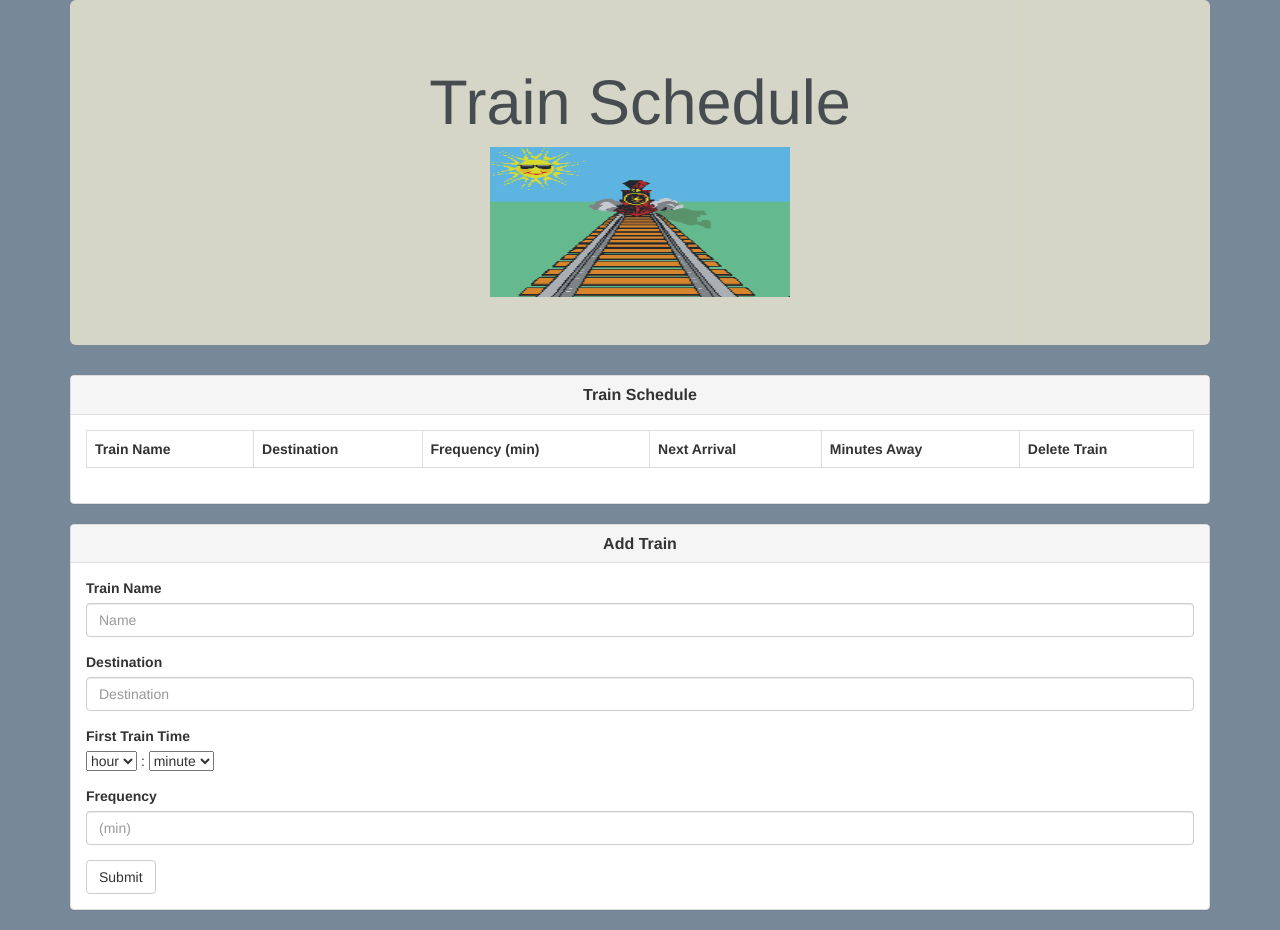
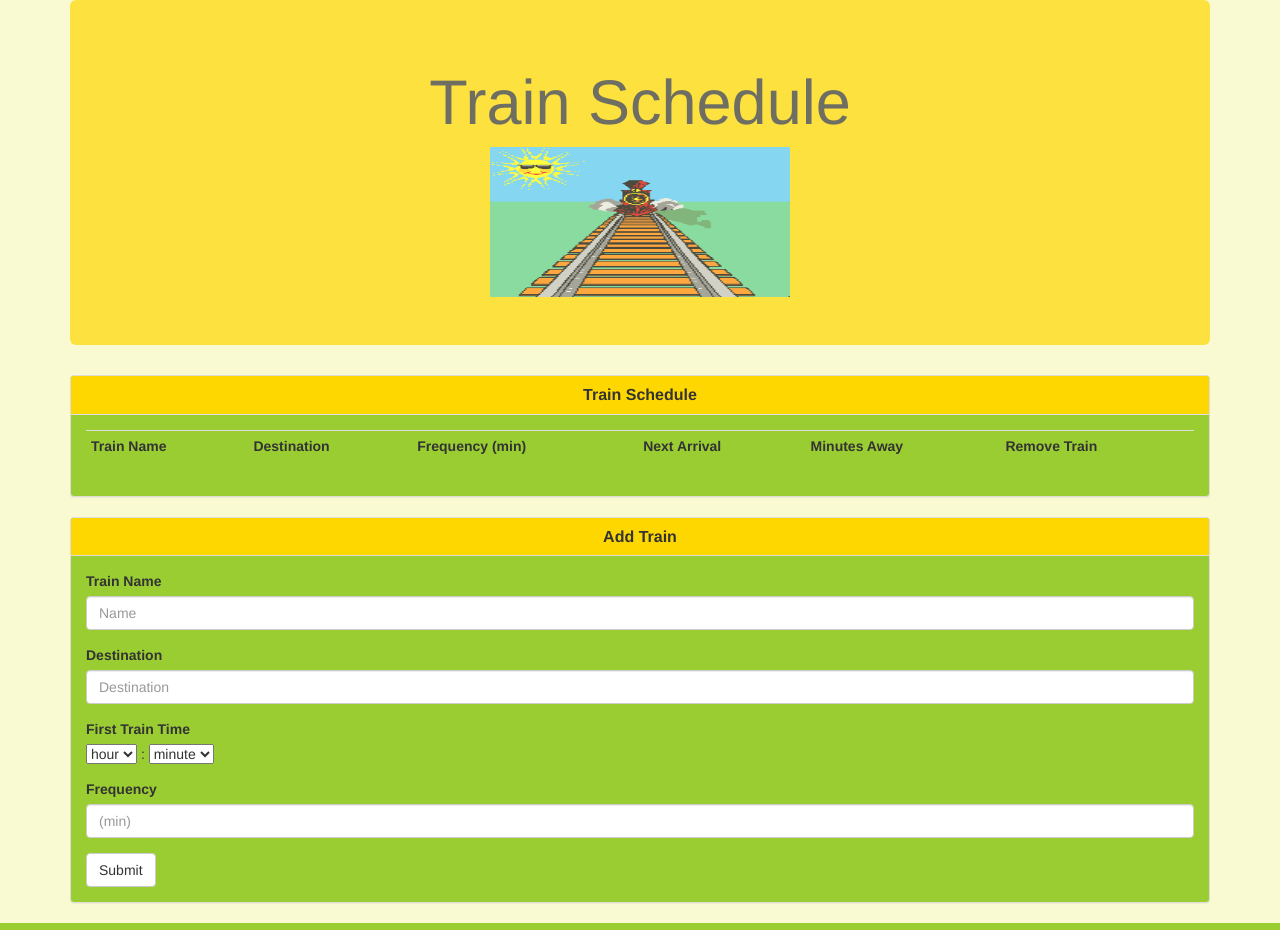
Before and after one commit to ranghel/Train-Scheduler, a PHP site: page / in a window 1280 px wide. Run offline with PHP 8.4, Linux system fonts and the light colour scheme; lists and menus that the app fills with data are empty; some libraries are stand-ins or nearby versions.

Commit message:
cleaned up the filesand changed styling

```diff
--- a/assets/css/style.css
+++ b/assets/css/style.css
@@ -1,23 +1,21 @@
 body {
-    background-color: lightslategrey;
-    /*background-image: url("../images/trainbackground1.jpg");*/
+    background-color: lightgoldenrodyellow;
 }
 
 .jumbotron {
-    background-color: cornsilk;
+    background-color: gold;
     opacity: 0.7;
 }
 
-.panel-primary {
-    background-color: orange;
-    opacity: 0.9;
-}
 
 h3 {
     font-weight: bold;
 }
 
-.table>tbody>tr>th.info {
-    background-color: black;
-    color: white;
+.panel-default {
+    background-color: yellowgreen;
 }
+
+.panel-default>.panel-heading {
+    background-color: gold;
+}
--- a/assets/javascript/logic.js
+++ b/assets/javascript/logic.js
@@ -1,6 +1,6 @@
 $(document).ready(function() {
 
-$(function () {
+$(function (combodate) {
     $("#time-input").combodate({
         firstItem: "name",
         minuteStep: 1
@@ -30,8 +30,10 @@ $(function () {
         // Get user input
         var trainName = $("#train-input").val().trim();
         var destination = $("#destination-input").val().trim();
-        var firstTrainTime = $("#time-input").val().trim();
+        var firstTrainTime = $("#time-input").combodate('getValue', 'HH:mm');
+        //var firstTrainTime = $("#time-input").val();
         var frequency = $("#frequency-input").val().trim();
+
 
 
         // Create a new object and push it to the database
@@ -49,13 +51,16 @@ $(function () {
 
         if (trainName != "" && destination != "" && firstTrainTime != "" && frequency != "") {
             database.ref().push(trainArray);
-            //alert("Train successfully added");
         } else {
             alert("Please enter train data");
         }
 
         // Clear out the form fields
-        $("input").val("");
+        $("#train-input").val("");
+        $("#destination-input").val("");
+        $("#time-input").combodate('setValue', ""); //unable to reset value on Submit
+        //$("#time-input").val("HH:mm");
+        $("#frequency-input").val("");
 
 
     });
@@ -77,14 +82,14 @@ $(function () {
         var timeConverted = moment(firstTrainTime, "hh:mm").subtract(1, "days");
 
         // Get the difference between current time and first train time
-        diffTime = moment().diff(moment(timeConverted), "minutes");
+        var diffTime = moment().diff(moment(timeConverted), "minutes");
         // console.log("Difference in time: " + diffTime);
 
         // Time apart
         var remainder = diffTime % frequency;
         // console.log("Remainder: ", remainder);
 
-        // Minutes until the next train calculated by subtracting the remainder from the frequency
+        // Minutes until the next train - calculated by subtracting the remainder from the frequency
         var minutesAway = frequency - remainder;
         console.log("Minutes Away: " + minutesAway);
 
@@ -92,25 +97,25 @@ $(function () {
         var nextArrival = moment().add(minutesAway, "minutes");
         console.log("Next arrival: " + moment(nextArrival).format("HH:mm"));
 
-
+        // Display newly added train in HTML table and assign IDs for the remove buttons
         var $newEntry = $("<tr>")
             .attr("id", dbKey)
-            .append("<td>" + trainName + "</td><td>" + destination + "</td><td>" + frequency + "</td><td>" + moment(nextArrival).format("hh:mm A") + "</td><td>" + minutesAway + "</td><td><input id='button' type='button' value='Remove' class='removeBtn' data-key=" + dbKey + "/></td></tr>")
+            .append("<td>" + trainName + "</td><td>" + destination + "</td><td>" + frequency + "</td><td>" + moment(nextArrival).format("hh:mm A") + "</td><td>" + minutesAway + "</td><td><input id='removeBtn' type='button' value='Remove' class='btn btn-danger' data-key=" + dbKey + "/></td></tr>")
             .appendTo($("#train-table> tbody"));
-
-        //$("#train-table> tbody").append("<tr><td>" + trainName + "</td><td>" + destination + "</td><td>" + frequency + "</td><td>" + moment(nextArrival).format("hh:mm A") + "</td><td>" + minutesAway);
 
     }, function (errorObject) {
         console.log("Errors handled: " + errorObject.code)
     });
 
+    // Remove train function
     function removeTrain(dbbaseKey) {
         database.ref().child(dbbaseKey).remove();
-    };
+    }
 
-    $(document).on("click", ".removeBtn", function(event) {
+    // Remove buttons
+    $(document).on("click", "#removeBtn", function(event) {
         $(this).closest('tr').remove();
 
         removeTrain($(this).attr('data-key'));
     });
-}); // ending document ready
+});
--- a/index.html
+++ b/index.html
@@ -45,13 +45,13 @@
                 </div>
                 <div class="panel-body">
                 <!-- Train table -->
-                    <table class="table table-bordered" id="train-table">
+                    <table class="table table-condensed" id="train-table">
                         <th> Train Name </th>
                         <th> Destination </th>
                         <th> Frequency (min) </th>
                         <th> Next Arrival </th>
                         <th> Minutes Away </th>
-                        <th> Delete Train </th>
+                        <th> Remove Train </th>
                     </table>
                 </div>
             </div>
```
Also changed, not shown: assets/images/trainbackground.jpg (deleted), assets/images/trainbackground1.jpg (deleted), assets/images/trainbackground2.jpg (deleted), assets/images/trainbackground3.jpeg (deleted), assets/images/trainbackground4.jpeg (deleted), assets/images/trainbackground5.jpg (deleted), assets/images/trainimg.gif (deleted), assets/images/trainimg.png (deleted).
